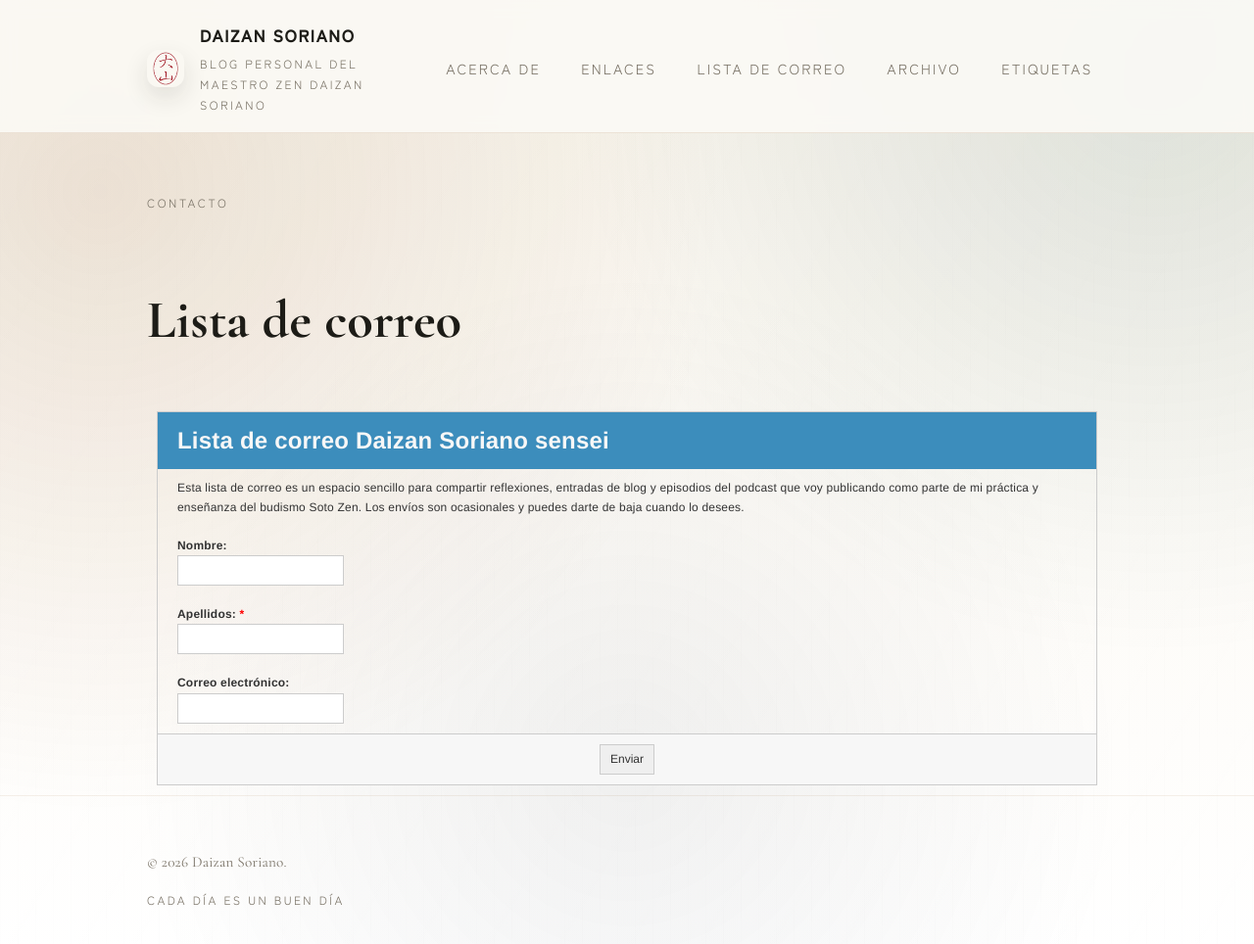
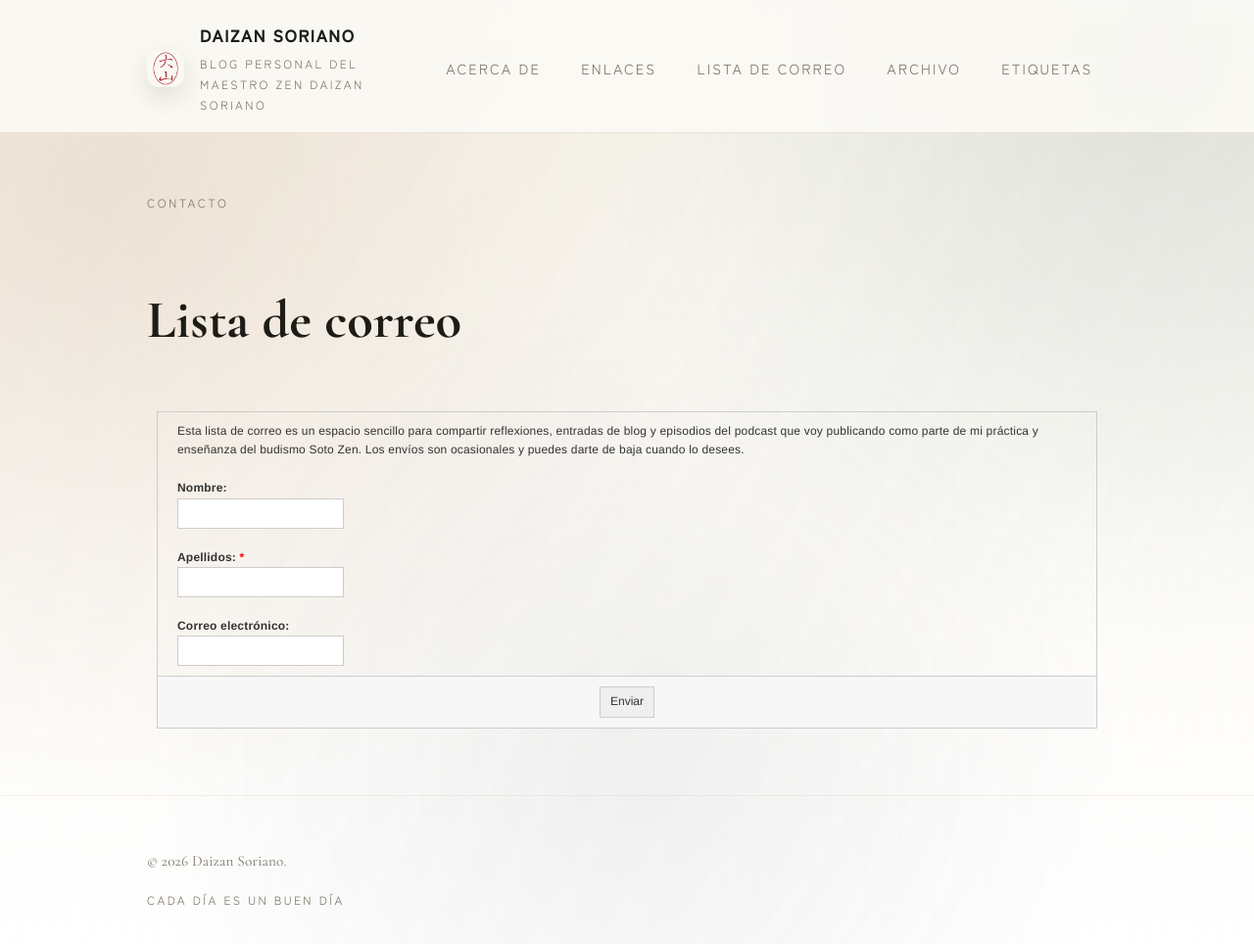
Before and after one commit to sasogu/daizansoriano, a Jekyll site: the page built from lista-correo.md, in a window 1280 px wide and 977 px high. Shown: the top 964 px of the window at 98% size. Built offline with Jekyll 4.4.1, drawn with Linux system fonts in a browser that asks for light colours; part of the change alters nothing that is shown.

```diff
--- a/lista-correo.md
+++ b/lista-correo.md
@@ -122,7 +122,7 @@ permalink: /lista-correo/
     </style>
 
     <form id="WebToLeadForm" action="https://caminomedio.sinergiacrm.org/index.php?entryPoint=stic_Web_Forms_saveRecaptcha" method="POST" name="WebToLeadForm">
-      <h2>Lista de correo Daizan Soriano sensei</h2>
+
       <p>Esta lista de correo es un espacio sencillo para compartir reflexiones, entradas de blog y episodios del podcast que voy publicando como parte de mi práctica y enseñanza del budismo Soto Zen. Los envíos son ocasionales y puedes darte de baja cuando lo desees.</p>
       <div class="row">
         <div class="col"><label>Nombre: </label><input name="first_name" id="first_name" type="text" /></div>
@@ -150,7 +150,6 @@ permalink: /lista-correo/
       <input type="hidden" id="redirect_ko_url" name="redirect_ko_url" value="" />
     </form>
 
-    <script src="https://www.google.com/recaptcha/api.js?render=6LcbfEcrAAAAAKY_HlBsfwfb07FdE2YPBJ3umTN-"></script>
     <script type="text/javascript">
       // STIC-custom 20211122 - jch - Avoid multiple submission
       // STIC#489
@@ -167,23 +166,6 @@ permalink: /lista-correo/
         }
         formHasAlreadyBeenSent = true;
       }
-      // Attach function to event
-      document.getElementById("WebToLeadForm").addEventListener("submit", prepareCaptcha);
-
-      function prepareCaptcha() {
-        event.preventDefault();
-        grecaptcha.execute("6LcbfEcrAAAAAKY_HlBsfwfb07FdE2YPBJ3umTN-", {}).then(function (token) {
-          // Agregamos el token al campo del formulario
-          const recaptchaInput = document.createElement("input");
-          recaptchaInput.type = "hidden";
-          recaptchaInput.name = "g-recaptcha-response";
-          recaptchaInput.value = token;
-          recaptchaForm = document.querySelector("#WebToLeadForm");
-          recaptchaForm.appendChild(recaptchaInput);
-          recaptchaForm.submit();
-        });
-      }
-      // END STIC-custom
       function submit_form() {
         if (typeof validateCaptchaAndSubmit != "undefined") {
           validateCaptchaAndSubmit();
```
